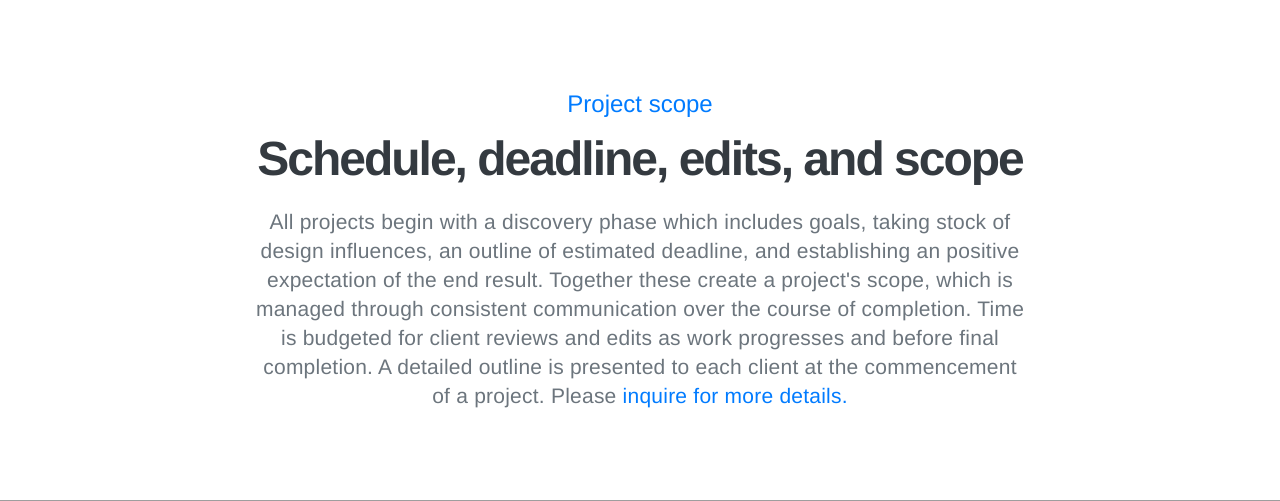
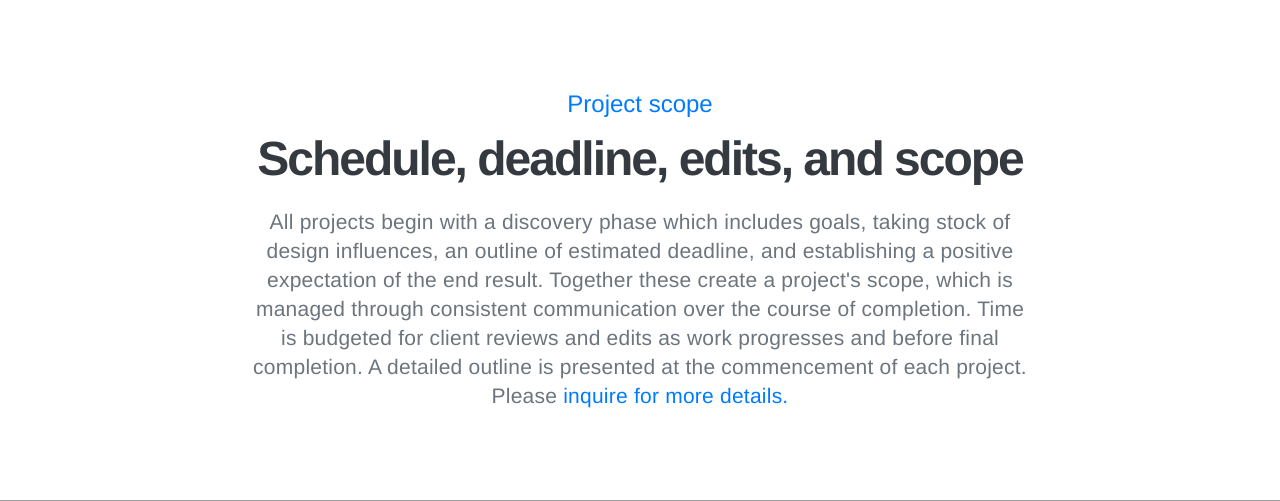
Before and after one commit to masonmedia/masonmedia-swup, a PHP site: page /pricing.php in a window 1280 px wide. Shown: the part 3138-3639 px from the top of the page. Run offline with PHP 8.4, Linux system fonts and the light colour scheme; grey boxes are pictures that could not be loaded.

Commit message:
Update to pricing copy

```diff
--- a/pricing.php
+++ b/pricing.php
@@ -77,7 +77,7 @@ include 'includes/header.php';
             <div class="col-lg-8 d-flex flex-column justify-content-center align-items-center text-center p-5">
                 <h2 class="h4 text-primary">Project scope</h2>
                 <h3 class="section-title text-dark mb-0">Schedule, deadline, edits, and scope</h3>
-                <p class="p-big pt-3 m-0">All projects begin with a discovery phase which includes goals, taking stock of design influences, an outline of estimated deadline, and establishing an positive expectation of the end result. Together these create a project's scope, which is managed through consistent communication over the course of completion. Time is budgeted for client reviews and edits as work progresses and before final completion. A detailed outline is presented to each client at the commencement of a project. Please <a href="mailto:andrewmasonmedia@gmail.com"><span class="text-primary">inquire for more details.</span></a></p>
+                <p class="p-big pt-3 m-0">All projects begin with a discovery phase which includes goals, taking stock of design influences, an outline of estimated deadline, and establishing a positive expectation of the end result. Together these create a project's scope, which is managed through consistent communication over the course of completion. Time is budgeted for client reviews and edits as work progresses and before final completion. A detailed outline is presented at the commencement of each project. Please <a href="mailto:andrewmasonmedia@gmail.com"><span class="text-primary">inquire for more details.</span></a></p>
             </div>
             <div class="offset-lg-2"></div>
         </div><!--end row-->
```
